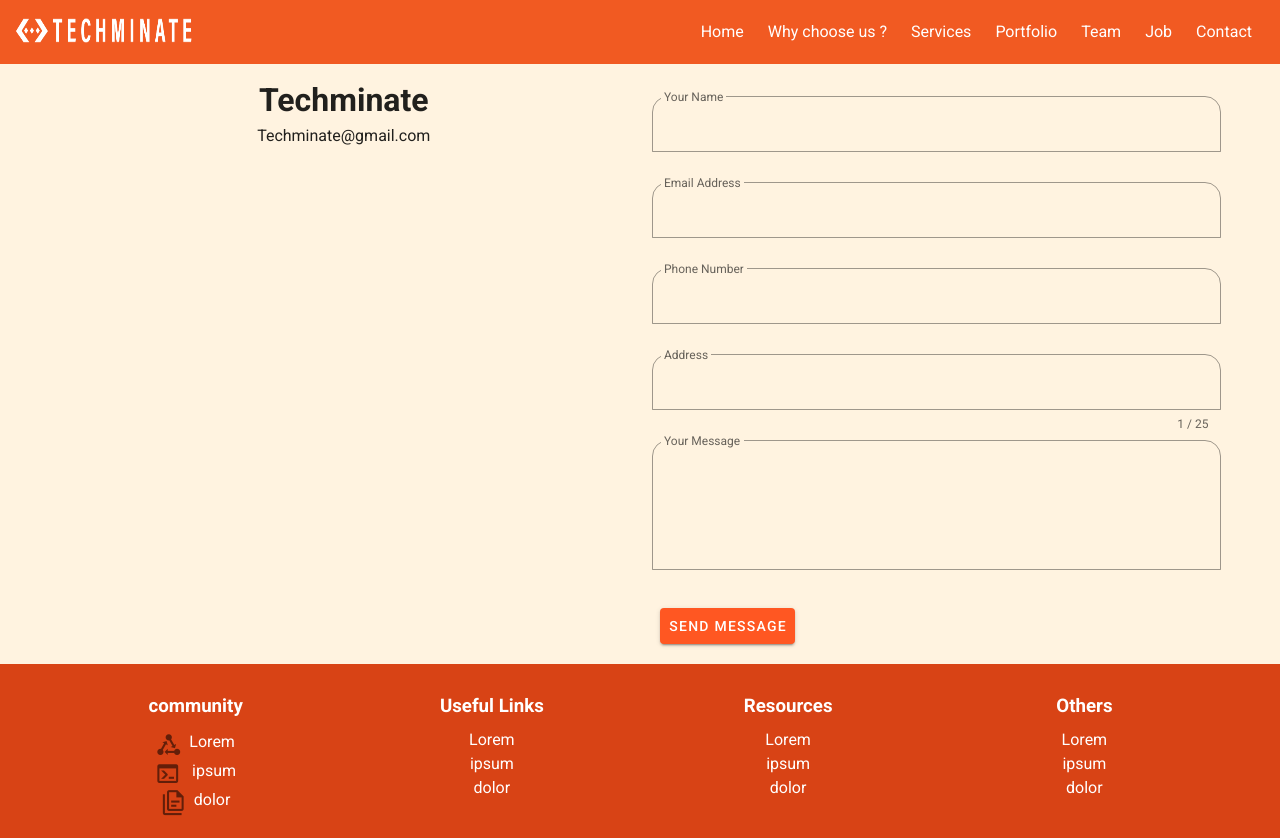
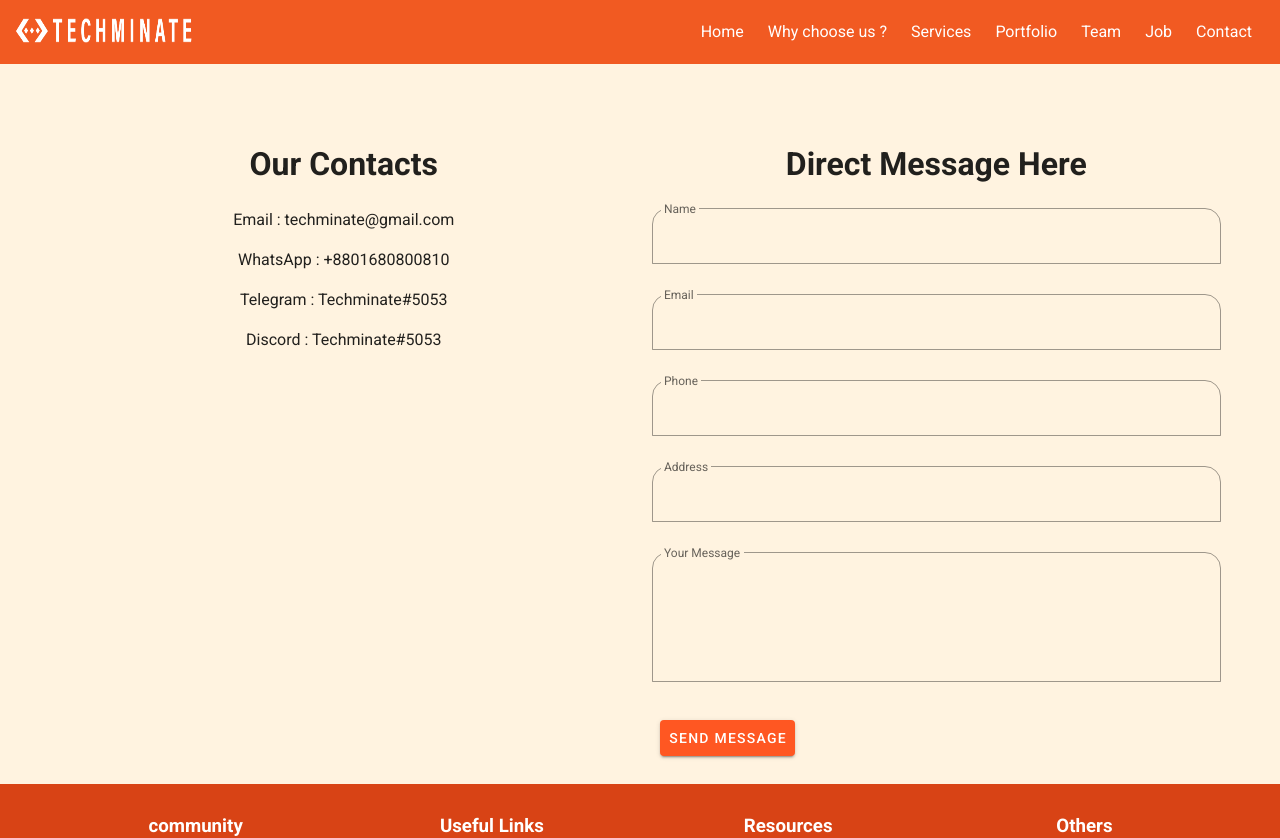
Before and after one commit to Techminate-Labs/Techminate-Website-Frontend, a Nuxt app: page /contact in a window 1280 px wide. Shown: the top 838 px of the page. Built offline with nearby package versions, Linux system fonts and the light colour scheme.

Commit message:
contact updated

```diff
--- a/pages/contact/index.vue
+++ b/pages/contact/index.vue
@@ -1,83 +1,126 @@
 <template>
-  <v-container class="">
-    <!-- Stack the columns on mobile by making one full-width and the other half-width -->
+  <v-main>
+    <v-container>
       <v-row>
         <v-col cols="12" md="6">
             <div align="center" justify="center">
-                <h1>Techminate</h1>
-                <p>Techminate@gmail.com</p>
+              <h1 class="mb-5">Our Contacts</h1>
+              <p>Email : techminate@gmail.com</p>
+              <p>WhatsApp : +8801680800810</p>
+              <p>Telegram : Techminate#5053</p>
+              <p>Discord : Techminate#5053</p>
             </div>
         </v-col>
         <v-col cols="12" md="6">
+          <div align="center" justify="center">
+              <h1>Direct Message Here</h1>
+            </div>
             <v-form class="mt-5" ref="form">
-                  <v-text-field v-model="first" color="deep-orange" label="Your Name" outlined shaped
-                    :rules="inputRules"
-                    required
-                    placeholder="John Doe">
+                <v-text-field v-model="name" type="text" color="deep-orange" label="Name" outlined shaped
+                  :rules="inputRules">
                 </v-text-field>
-                  <v-text-field v-model="email" color="deep-orange" label="Email Address" outlined shaped
-                    :rules="inputRules"
-                    placeholder="jhondoe@gmail.com">
+                <v-text-field v-model="email" type="email" color="deep-orange" label="Email" outlined shaped
+                  :rules="inputRules">
                 </v-text-field>
-                  <v-text-field v-model="phone" color="deep-orange" label="Phone Number" outlined shaped
-                    :rules="inputRules"
-                    required
-                    placeholder="+88018422222">
+                <v-text-field v-model="phone" type="number" color="deep-orange" label="Phone" outlined shaped
+                  :rules="inputRules">
                 </v-text-field>
-                  <v-text-field v-model="address" label="Address" color="deep-orange" outlined shaped
-                    placeholder="Snowy Rock Pl"
-                    counter="25"
-                    required>
+                <v-text-field v-model="address" type="text" label="Address" color="deep-orange" outlined shaped
+                  :rules="inputRules">
                 </v-text-field>
-                  <v-textarea  outlined auto-grow v-model="text" color="deep-orange" label="Your Message" rows="4" row-height="30" shaped></v-textarea>
+                <v-textarea v-model="messege" type="text" label="Your Message" color="deep-orange" rows="4" row-height="30" shaped :rules="inputRules" outlined auto-grow></v-textarea>
                 <v-card-actions>
                   <v-btn color="deep-orange white--text"  @click="submit">Send message</v-btn>
                 </v-card-actions>
           </v-form>
         </v-col>
       </v-row>
+      <div class="text-center ma-2">
+        <v-snackbar v-model="snackbar" right shaped bottom color="deep-orange white--text">
+          {{ successText }}
+          <template v-slot:action="{ attrs }">
+            <v-btn
+              color="white"
+              text
+              v-bind="attrs"
+              @click="snackbar = false"
+            >
+              Close
+            </v-btn>
+          </template>
+        </v-snackbar>
+      </div>
     </v-container>
+  </v-main>
 </template>
 
 <script>
+import gql from 'graphql-tag'
 
 export default {
   data: () => ({
-      first: " ",
+      name: " ",
       email: " ",
       phone: " ",
       address: " ",
-      text: " ",
+      messege: " ",
+      snackbar: false,
+      successText: '',
+      errors:[],
       inputRules: [v => v.length >= 3 || "Minimum length is 3 characters"]
     }),
-  computed: {
-      form () {
-        return {
+    methods: {
+      submit () {
+        if (this.$refs.form.validate()) {
+         this.$apollo
+        .mutate({
+          mutation: gql`
+            mutation(
+              $name: String!
+              $email: String!
+              $phone: String!
+              $address: String!
+              $messege: String!
+            ) {
+              createMessege(
+                name: $name
+                email: $email
+                phone: $phone
+                address: $address
+                messege: $messege
+              ){
+                 messege{
+                  name
+                  email
+                  address
+                  phone
+                  messege
+                }
+              }
+            }
+          `,
+          variables: {
             name: this.name,
             email: this.email,
             phone: this.phone,
             address: this.address,
-          text: this.text
+            messege: this.messege
+          }
+        })
+        .then(() => {
+          console.log("created");
+          this.successText = "Messege Has Been Sent Successfully !"
+          this.snackbar = true;
 
+        })
+        .catch((e) => {
+          this.errors = e.graphQLErrors;
+          this.successText = "Please Try Again !"
+          this.snackbar = true;
+        })
       }
     },
   },
-
-    methods: {
-
-      submit () {
-        if (this.$refs.form.validate()) {
-        console.log(
-         this.first,
-         this.email,
-         this.phone,
-         this.address,
-         this.text
-        );
-      }
-
-      },
-    }
 }
 </script>
 
--- a/pages/job/_id.vue
+++ b/pages/job/_id.vue
@@ -1,10 +1,10 @@
 <template>
-  <div>
+  <div v-if="!$apollo.queries.job.loading">
     <v-card class="mx-auto" max-width="344">
-    <h3>Title : {{task.title}}</h3>
-    <h3>Project : {{task.projectName}}</h3>
-    <h3>Requirements : {{task.requirements}}</h3>
-    <h3>Deadline : {{task.deadline}}</h3>
+    <h3>Title : {{job.title}}</h3>
+    <h3>Project : {{job.projectName}}</h3>
+    <h3>Requirements : {{job.requirements}}</h3>
+    <h3>Deadline : {{job.deadline}}</h3>
     <h3>Task List :</h3>
     <div class="text-center d-flex pb-4">
           <v-btn @click="all">
@@ -19,7 +19,7 @@
           multiple
         >
           <v-expansion-panel
-          v-for="(x, index) in task.tasks.edges" :key="index"
+          v-for="(x, index) in job.tasks.edges" :key="index"
           >
             <v-expansion-panel-header>{{x.node.title}} | {{x.node.bounty}} TNBC</v-expansion-panel-header>
             <v-expansion-panel-content>
@@ -40,8 +40,17 @@
 <script>
 import gql from 'graphql-tag'
 
-const job = gql`
-query($id: ID!) {
+export default {
+  data () {
+    return {
+      panel: [],
+      items: 5,
+    }
+  },
+  apollo: {
+    job: {
+      query: gql`
+        query job($id: ID!) {
           job(id: $id) {
             id
             title
@@ -61,20 +70,15 @@ query($id: ID!) {
             }
           }
         }
-`
-export default {
-  data () {
+      `,
+      variables() {
         return {
-      panel: [],
-      items: 5,
+           id: this.$route.params.id
+        }
+      }
     }
   },
-  created() {
-    this.issueId = this.$route.params.id
-  },
-  mounted() {
-    console.log(this.$route.params.id);
-  },
+
   methods: {
     all () {
       this.panel = [...Array(this.items).keys()].map((k, i) => i)
@@ -83,20 +87,6 @@ export default {
       this.panel = []
     },
   },
-  async asyncData({ app, params }) {
-    const client = app.apolloProvider.defaultClient;
-    const { id } = params.id;
-    const res = await client.query({
-      query: job,
-      variables() {
-        return {
-          id: this.issueId
-        }
-      }
-    })
-    const task = res.data.job;
-    return { task }
-  },
 }
 </script>
 
--- a/pages/portfolio/index.vue
+++ b/pages/portfolio/index.vue
@@ -1,5 +1,5 @@
 <template>
-   <div>
+   <div  v-if="!$apollo.queries.allPortfolio.loading">
       <v-container >
         <p class="pa-5 mt-5 text-h5 font-weight-medium text-uppercase text-center">Our Projects</p>
         <div class="d-flex justify-center mb-5">
@@ -10,7 +10,7 @@
             <v-btn @click="filterData(app)" value="right">Apps</v-btn>
           </v-btn-toggle>
         </div>
-        <div v-if="filtered.length">
+        <div >
         <v-row>
           <v-col cols="12" sm="12" md="4" lg="3" v-for="(project, index) in projects" :key="index">
              <v-card class="mx-auto" max-width="344">
@@ -25,9 +25,7 @@
           </v-col>
         </v-row>
         </div>
-        <div v-else>
-            <Spinner />
-        </div>
+
       </v-container>
     </div>
 </template>
@@ -36,17 +34,6 @@
 import gql from 'graphql-tag'
 import Spinner from '@/components/Spinner.vue'
 
-const allPortfolio = gql`
-query{
-  allPortfolio{
-    id
-    category
-    title
-    image
-    link
-  }
-}
-`
 export default {
   components: { Spinner },
   metaInfo: {
@@ -69,10 +56,26 @@ export default {
       filtered: [],
     }
   },
-  created(){
+
+  apollo: {
+    allPortfolio: {
+      query: gql`
+        query{
+          allPortfolio{
+            id
+            category
+            title
+            image
+            link
+          }
+        }
+      `,
+    }
   },
+created(){
+  this.getProjects();
+},
   mounted(){
-    this.getProjects();
     const loadFiltered = async () =>{
       try{
         await new Promise (resolve => {
@@ -85,12 +88,6 @@ export default {
       }
     }
     loadFiltered();
-  },
-
-apollo:{
-    allPortfolio: {
-      query : allPortfolio
-    }
   },
   methods:{
     getProjects(){
--- a/pages/team/index.vue
+++ b/pages/team/index.vue
@@ -2,8 +2,11 @@
   <v-main>
     <div v-if="teams.length">
       <v-container>
+        <div align="center" justify="center">
+          <h1>Meet Our Team Members</h1>
+        </div>
         <span v-for="(t, index) in teams" :key="index">
-          <p class="pa-5 mt-10 text-h5 font-weight-medium text-uppercase text-center">{{t.node.name}}</p>
+          <p class="mt-5 text-h5 font-weight-medium text-uppercase text-center">{{t.node.name}}</p>
           <v-row>
             <v-col cols="12" sm="12" md="3" v-for="(member, index) in t.node.memberSet.edges" :key="index">
               <v-card width="280" class="rounded-xl mx-auto bg-white">
```
Lines whose indentation alone changed are shown as unchanged.
